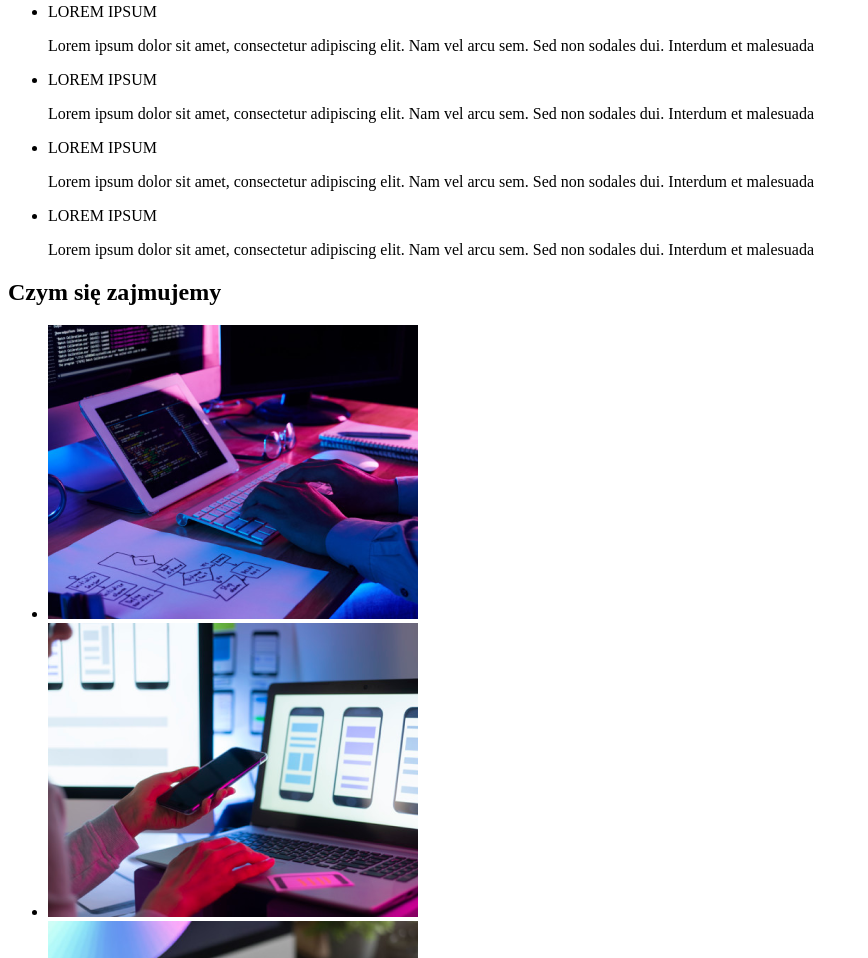
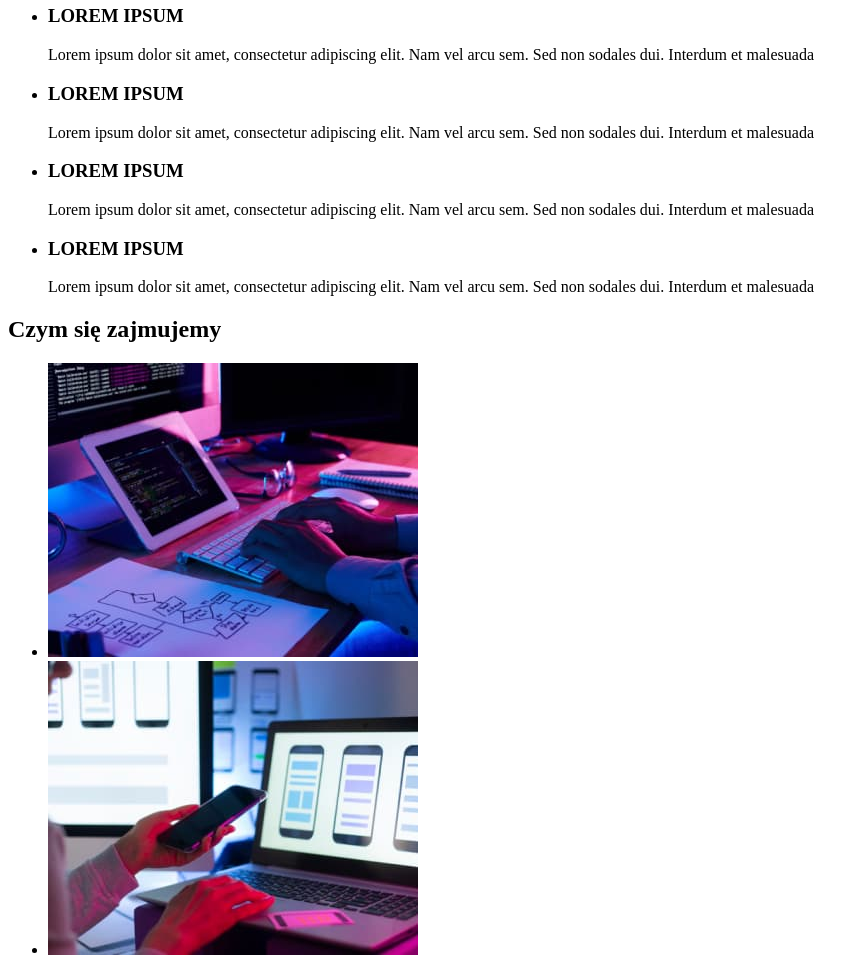
Before and after one commit to MagdalenaZawisza/goit-markup-hw-01, a plain HTML site: page index.html in a window 1280 px wide. Shown: the part 256-1214 px from the top of the page, without its empty margins (0-868 px from the left). Drawn offline with Linux system fonts and the light colour scheme.

Commit message:
fix fotos

```diff
--- a/index.html
+++ b/index.html
@@ -26,31 +26,31 @@
         <button type="button">Zamów usługe</button>
       </section>
       <section>
-        <!--LOREM-->
+        <!--TEKST-->
         <ul>
           <li>
-            <p>LOREM IPSUM</p>
+            <h3>LOREM IPSUM</h3>
             <p>
               Lorem ipsum dolor sit amet, consectetur adipiscing elit. Nam vel
               arcu sem. Sed non sodales dui. Interdum et malesuada
             </p>
           </li>
           <li>
-            <p>LOREM IPSUM</p>
+            <h3>LOREM IPSUM</h3>
             <p>
               Lorem ipsum dolor sit amet, consectetur adipiscing elit. Nam vel
               arcu sem. Sed non sodales dui. Interdum et malesuada
             </p>
           </li>
           <li>
-            <p>LOREM IPSUM</p>
+            <h3>LOREM IPSUM</h3>
             <p>
               Lorem ipsum dolor sit amet, consectetur adipiscing elit. Nam vel
               arcu sem. Sed non sodales dui. Interdum et malesuada
             </p>
           </li>
           <li>
-            <p>LOREM IPSUM</p>
+            <h3>LOREM IPSUM</h3>
             <p>
               Lorem ipsum dolor sit amet, consectetur adipiscing elit. Nam vel
               arcu sem. Sed non sodales dui. Interdum et malesuada
@@ -64,7 +64,7 @@
         <ul>
           <li>
             <img
-              src="/images/czym_się_zajmujemy_1.png"
+              src="images/czym_sie_zajmujemy_1.jpg"
               alt="pisanie programów"
               width="370"
               height="294"
@@ -72,7 +72,7 @@
           </li>
           <li>
             <img
-              src="/images/czym_się_zajmujemy_2.png"
+              src="images/czym_sie_zajmujemy_2.jpg"
               alt="tworzenie aplikacji mobilnych"
               width="370"
               height="294"
@@ -80,7 +80,7 @@
           </li>
           <li>
             <img
-              src="/images/czym_się_zajmujemy_3.png"
+              src="images/czym_sie_zajmujemy_3.png"
               alt="tworzenie w szerokiej gamie kolorystycznej"
               width="370"
               height="294"
@@ -94,7 +94,7 @@
         <ul>
           <li>
             <img
-              src="/images/Zespół 1.jpg"
+              src="images/"
               alt="UśmiechniętymMęższczyzna w okularach z brodą w koszuli"
               width="270"
               height="260"
```
Also changed, not shown: images/Vector.png (deleted), images/czym_sie_zajmujemy_1.jpg (renamed from images/czym_się_zajmujemy_1.jpg), images/czym_sie_zajmujemy_2.jpg (renamed from images/czym_się_zajmujemy_2.jpg), images/czym_sie_zajmujemy_3.png (renamed from images/czym_się_zajmujemy_3.png), images/czym_się_zajmujemy_1.png (deleted), images/czym_się_zajmujemy_2.png (deleted), images/czym_się_zajmujemy_3.jpg (deleted), images/zespol_1.jpg (renamed from images/zespol 1.jpg), images/zespol_2.jpg (renamed from images/zespol  2.jpg), images/zespol_3.jpg (renamed from images/zespol 3.jpg), images/zespol_4.jpg (renamed from images/zespol  4.jpg).
